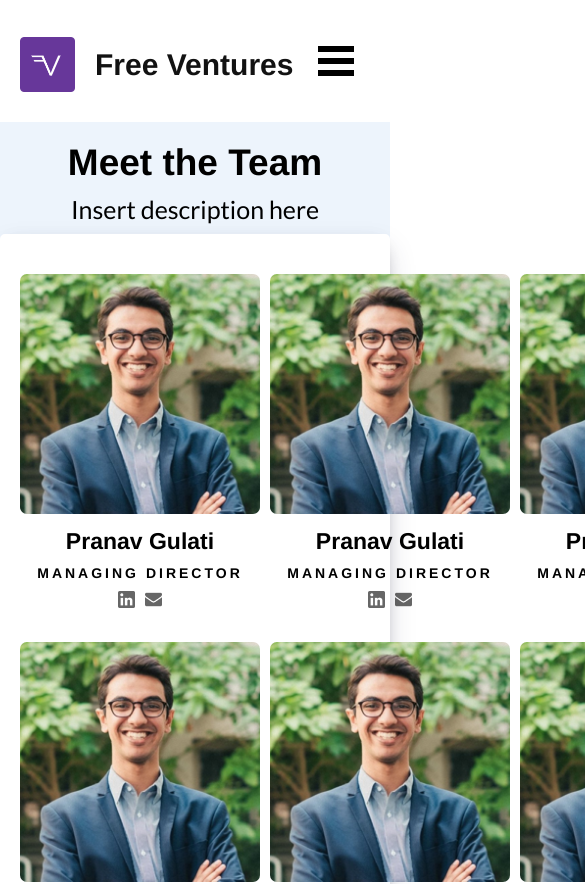
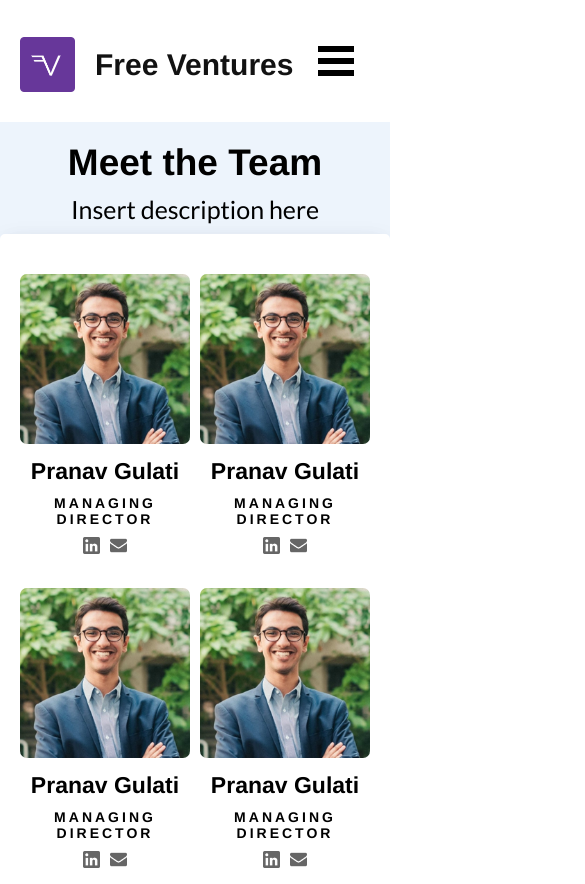
Before and after one commit to adhivd/freev-website, a React (Create React App) app: page /team in a window 390 px wide. Shown: the top 884 px of the page, 585 px wide, since content can reach past the window. Built offline with nearby package versions, Linux system fonts and the light colour scheme.

Commit message:
team responsiveness

```diff
--- a/src/styles/Team.css
+++ b/src/styles/Team.css
@@ -13,7 +13,7 @@
 }
 
     .person img {
-        width: 240px;
+        width: 100%;
         border-radius: 7px;
     }
 
@@ -41,3 +41,10 @@
     .person .links img:hover {
         opacity: 0.8;
     }
+
+    @media (max-width: 1034px) {
+        .peopleGrid {
+            display: grid;
+            grid-template-columns: 1fr 1fr;
+        }
+    }
```
